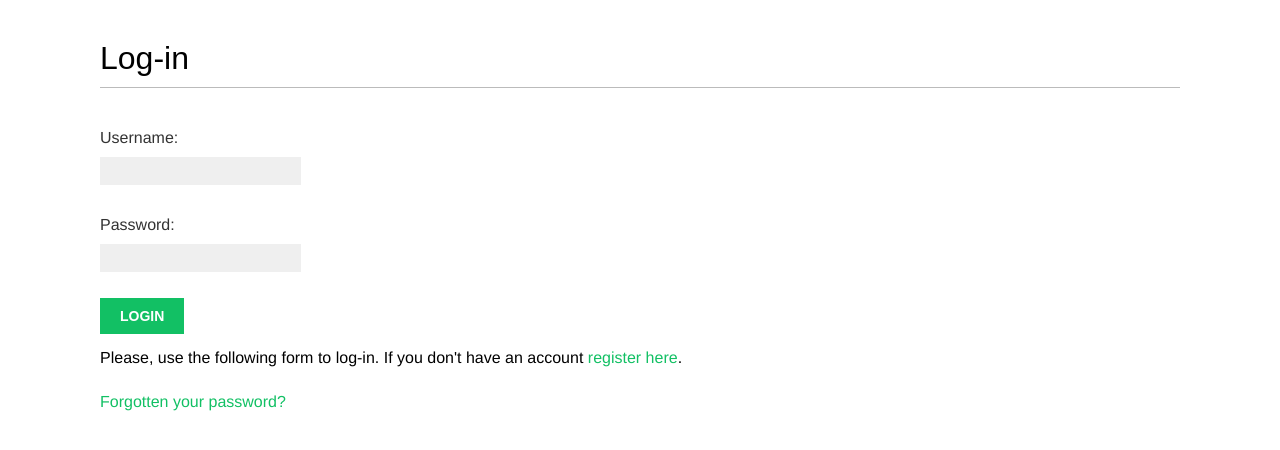
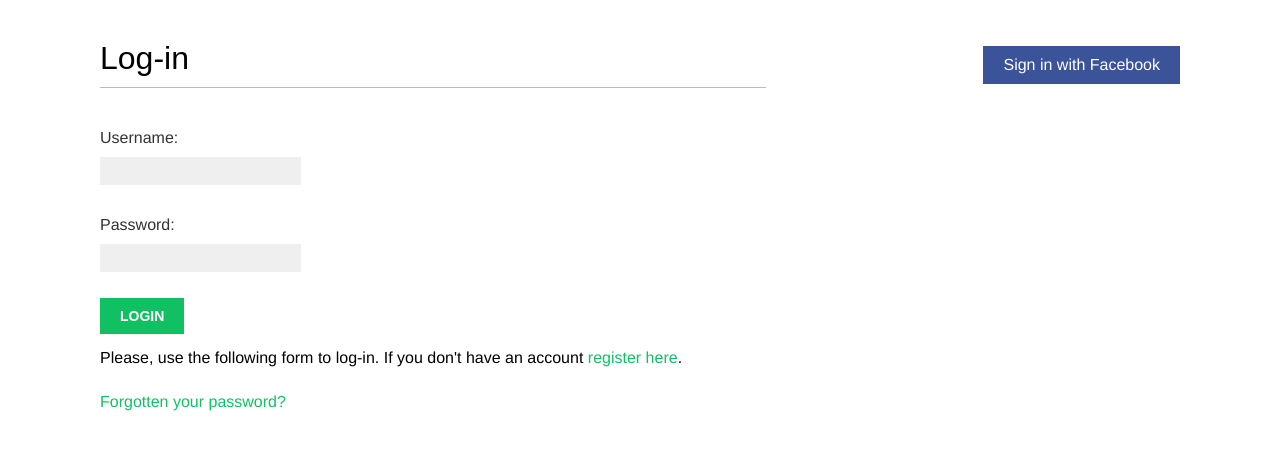
Before and after one commit to Baah-Danso-Kenneth/social-website, a Django app: page /account/login/ in a window 1280 px wide. Shown: the part 47-497 px from the top of the page. Run offline with Django 4.2, Linux system fonts and the light colour scheme; some web fonts are replaced.

Commit message:
social media login, integration using facebook to login

```diff
--- a/accounts/static/css/style.css
+++ b/accounts/static/css/style.css
@@ -276,3 +276,8 @@ img.user-detail {
     font-style:italic;
     color:#ccc;
 }
+
+.login_zone{
+  display:flex;
+  justify-content:space-between;
+}
--- a/accounts/templates/accounts/login.html
+++ b/accounts/templates/accounts/login.html
@@ -2,7 +2,9 @@
 {%block title%}Login Page{%endblock%}
 
 {%block content%}
-<div>
+<div class="login_zone">
+
+    <div>
     <h1>Log-in</h1>
     <form  method="post">
         {{form.as_p}}
@@ -16,8 +18,25 @@
         <p>
        <a href="{% url 'accounts:password_reset' %}">
     Forgotten your password?
-</a>
-</p>
+  </a>
+ </p>
     </form>
 </div>
+
+
+    <div class="social">
+<ul>
+<li class="facebook">
+<a href="{% url 'social:begin' 'facebook' %}">
+Sign in with Facebook
+</a>
+</li>
+</ul>
+</div>
+
+
+</div>
+
+
+
 {%endblock%}
--- a/bookmarks/urls.py
+++ b/bookmarks/urls.py
@@ -8,6 +8,7 @@ urlpatterns = [
     path('',TemplateView.as_view(template_name='index.html')),
     path("admin/", admin.site.urls),
     path('account/',include('accounts.urls',namespace='accounts')),
+    path('social-auth/', include('social_django.urls', namespace='social')),
 ]
 
 if settings.DEBUG:
```
Also changed, not shown: bookmarks/settings.py (+12 -3 lines), requirements.txt (added, +8 -0 lines).
